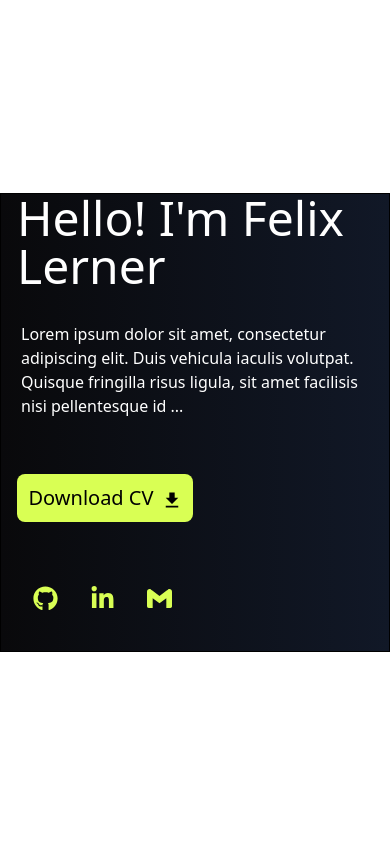
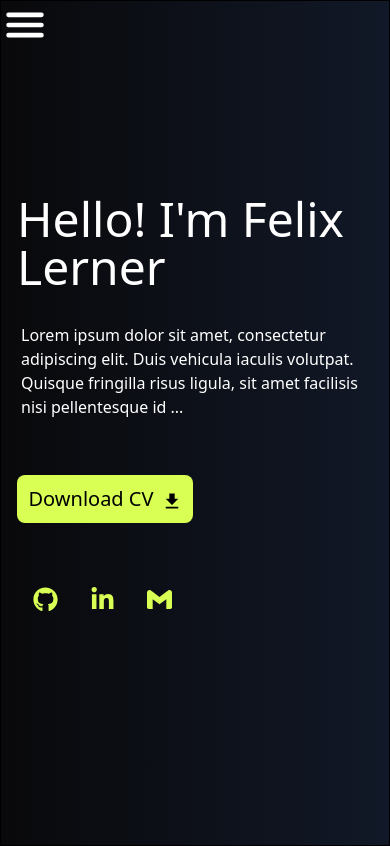
Before and after one commit to flerner/portfolio, a React (Vite) app: page / in a window 390 px wide. Built offline with nearby package versions, Linux system fonts and the light colour scheme.

Commit message:
fix: minor home screen visual fix

```diff
--- a/src/App.jsx
+++ b/src/App.jsx
@@ -38,7 +38,7 @@ function App() {
       {/* Mobile menu */}
       <MobileNavBar />
 
-      <div className='flex flex-1 px-4 h-full md:h-screen m-auto md:ml-80 justify-center items-center md:justify-start transition-all duration-300 ease-in-out border border-black bg-gradient-to-r from-zinc-950 to-gray-900'>
+      <div className='flex flex-1 px-4 h-full md:m-0 md:h-screen m-auto md:ml-80 justify-center items-center md:justify-start transition-all duration-300 ease-in-out border border-black bg-gradient-to-r from-zinc-950 to-gray-900'>
         {section}
 
       </div>
--- a/src/components/HomeSection.jsx
+++ b/src/components/HomeSection.jsx
@@ -6,7 +6,7 @@ import { IoMdDownload } from "react-icons/io";
 
 function HomeSection() {
     return (
-        <div className="flex flex-col  md:ml-24 text-white ">
+        <div className="flex flex-col h-screen justify-center md:ml-24 text-white ">
 
             <h1 className="text-5xl md:mt-48 ">Hello! I'm Felix Lerner</h1>
             <p className="my-8 max-w-96 ml-1">Lorem ipsum dolor sit amet, consectetur adipiscing elit. Duis vehicula iaculis volutpat. Quisque fringilla risus ligula, sit amet facilisis nisi pellentesque id ...</p>
```
